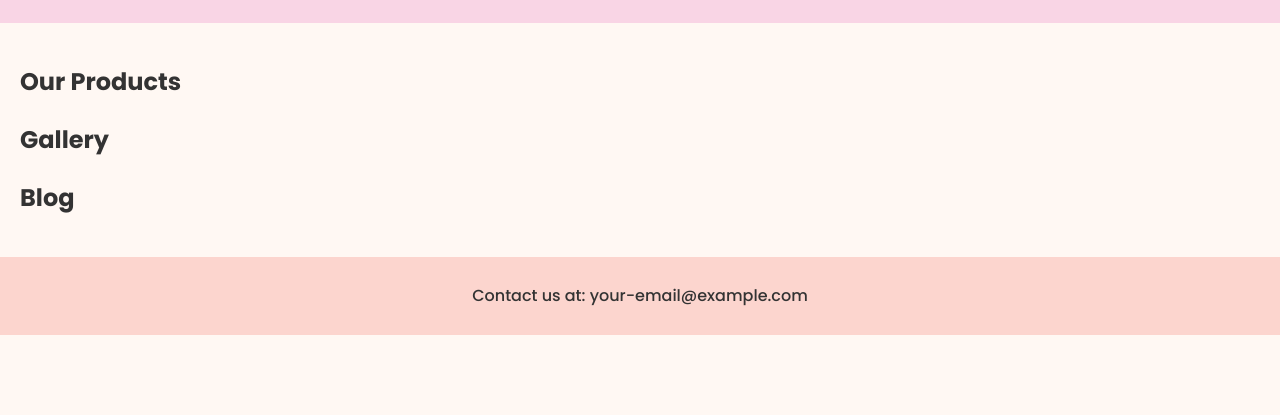
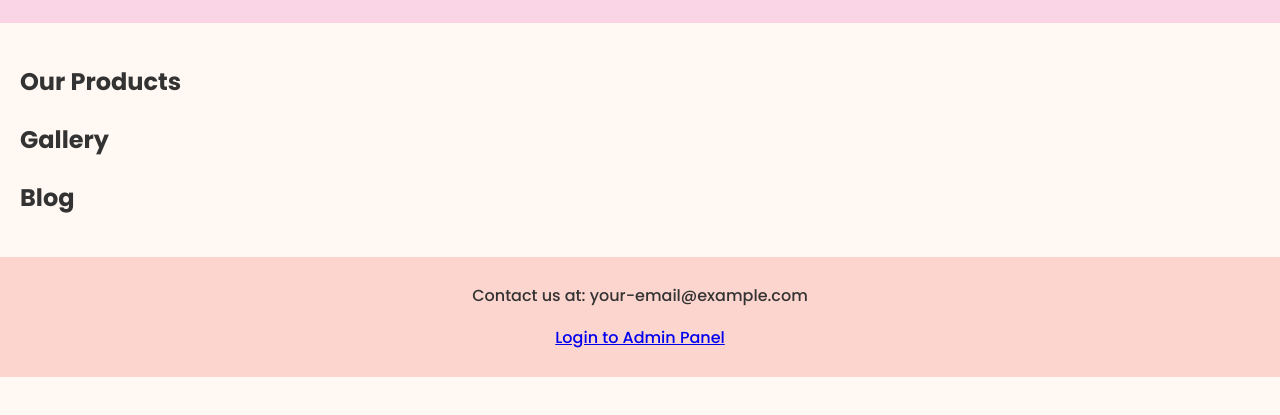
Before and after one commit to dhishuTreasures/dhishutreasures.github.io, a plain HTML site: page index.html in a window 1280 px wide. Shown: the part 137-552 px from the top of the page. Drawn offline with Linux system fonts and the light colour scheme.

Commit message:
Update index.html

```diff
--- a/index.html
+++ b/index.html
@@ -28,6 +28,7 @@
   </main>
   <footer>
     <p>Contact us at: your-email@example.com</p>
+    <p><a href="/admin">Login to Admin Panel</a></p> <!-- ✅ Added this line -->
   </footer>
   <script>
     // Dummy JS placeholder
```
